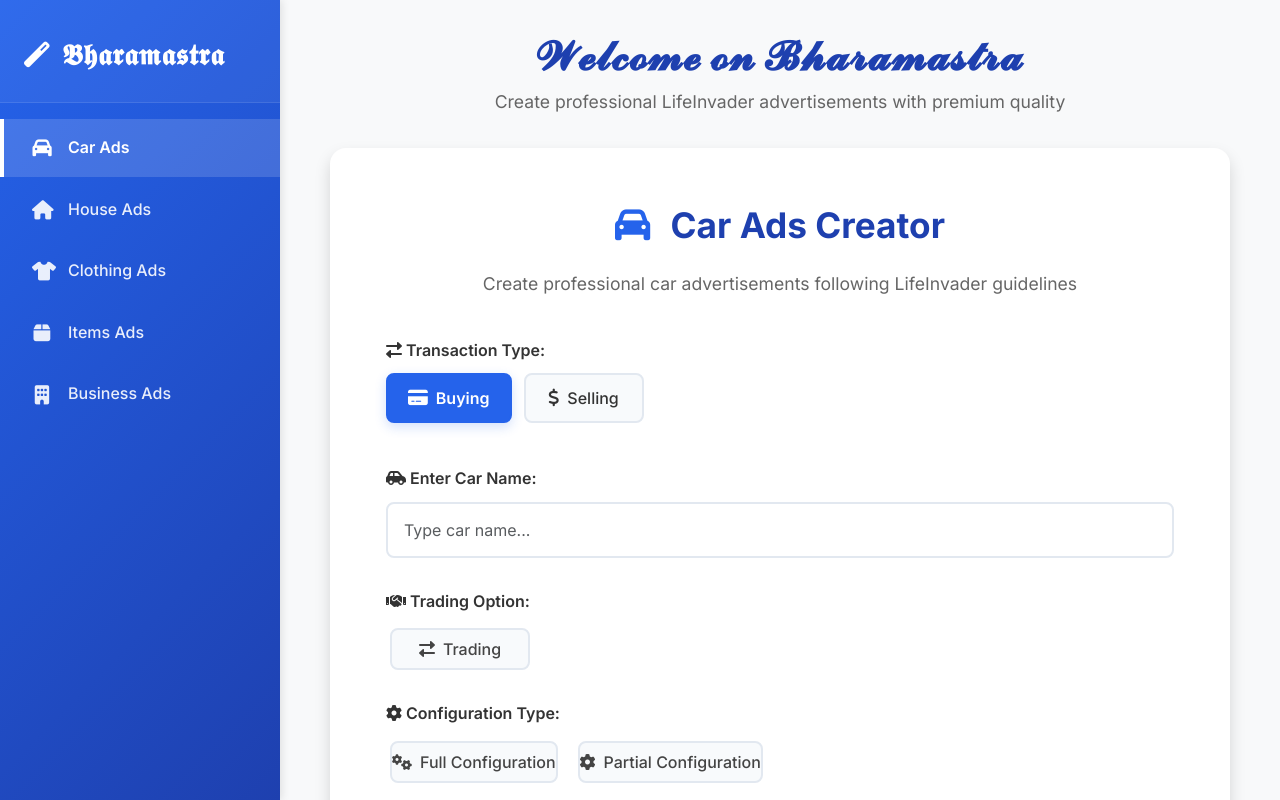
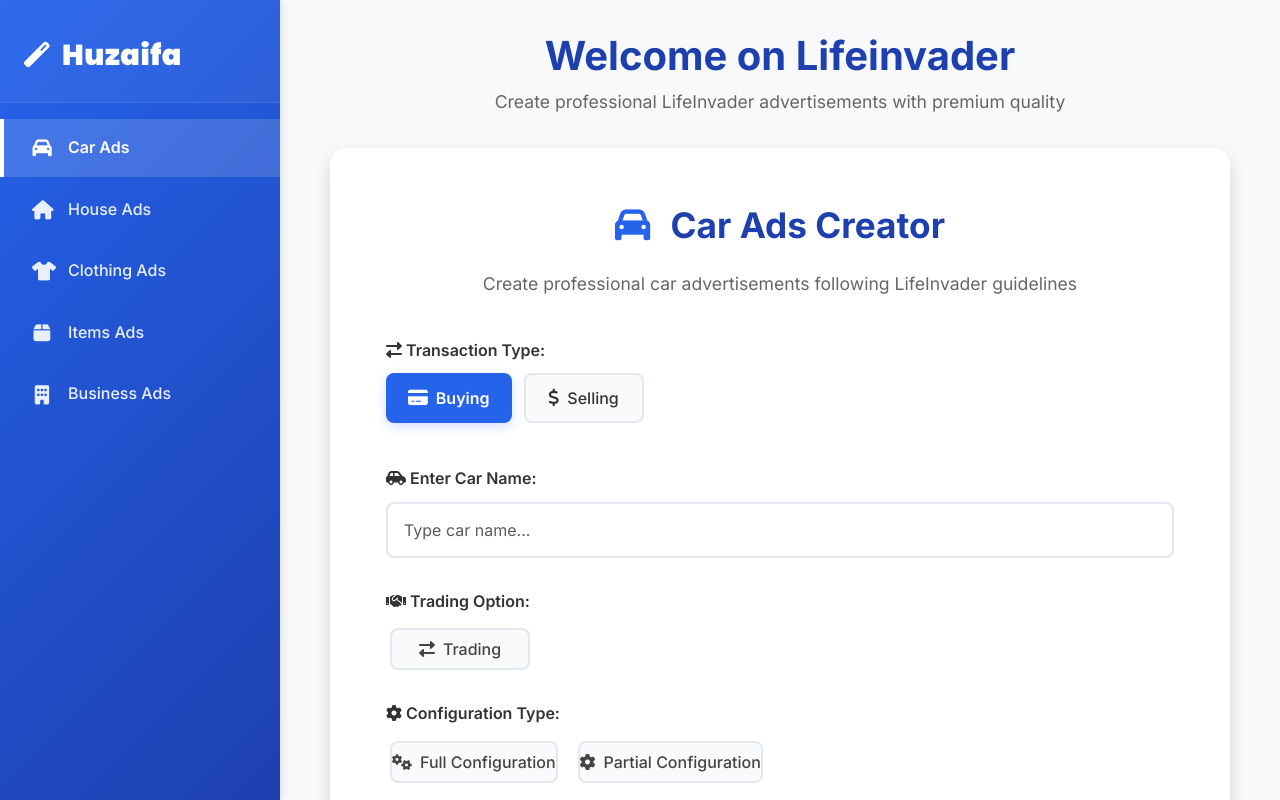
Before and after one commit to Huzaifaakbar-1/LifeInvader, a plain HTML site: page index.html in a window 1280 px wide. Shown: the top 800 px of the page. Drawn offline with nearby package versions, Linux system fonts and the light colour scheme.

Commit message:
index.html

```diff
--- a/index.html
+++ b/index.html
@@ -4,7 +4,7 @@
 <head>
     <meta charset="UTF-8">
     <meta name="viewport" content="width=device-width, initial-scale=1.0">
-    <title>𝕭𝖍𝖆𝖗𝖆𝖒𝖆𝖘𝖙𝖗𝖆 - Premium Ad Creator</title>
+    <title>Huzaifa</title>
     <link href="https://cdn.jsdelivr.net/npm/bootstrap@5.3.3/dist/css/bootstrap.min.css" rel="stylesheet">
     <link rel="stylesheet" href="https://cdnjs.cloudflare.com/ajax/libs/font-awesome/6.0.0/css/all.min.css">
     <link href="https://fonts.googleapis.com/css2?family=Inter:wght@300;400;500;600;700;800;900&family=Poppins:wght@300;400;500;600;700;800;900&display=swap" rel="stylesheet">
@@ -19,7 +19,7 @@
             <aside class="sidebar">
                 <div class="logo">
                     <i class="fas fa-magic"></i>
-                    <span>𝕭𝖍𝖆𝖗𝖆𝖒𝖆𝖘𝖙𝖗𝖆</span>
+                    <span><b>Huzaifa</b></span>
                 </div>
 
                 <nav class="sidebar-nav">
@@ -48,6 +48,7 @@
                                 <span>Items Ads</span>
                             </a>
                         </li>
+
                         <li>
                             <a href="#" data-section="business-ads" class="nav-link">
                                 <i class="fas fa-building"></i>
@@ -62,7 +63,7 @@
             <div class="content-area">
                 <header class="header">
                     <div class="header-content">
-                        <h1 class="glowing-text">𝓦𝓮𝓵𝓬𝓸𝓶𝓮 𝓸𝓷 𝓑𝓱𝓪𝓻𝓪𝓶𝓪𝓼𝓽𝓻𝓪</h1>
+                        <h1 class="glowing-text">Welcome on Lifeinvader</h1>
                         <p class="header-subtitle">Create professional LifeInvader advertisements with premium quality</p>
                     </div>
                 </header>
```
